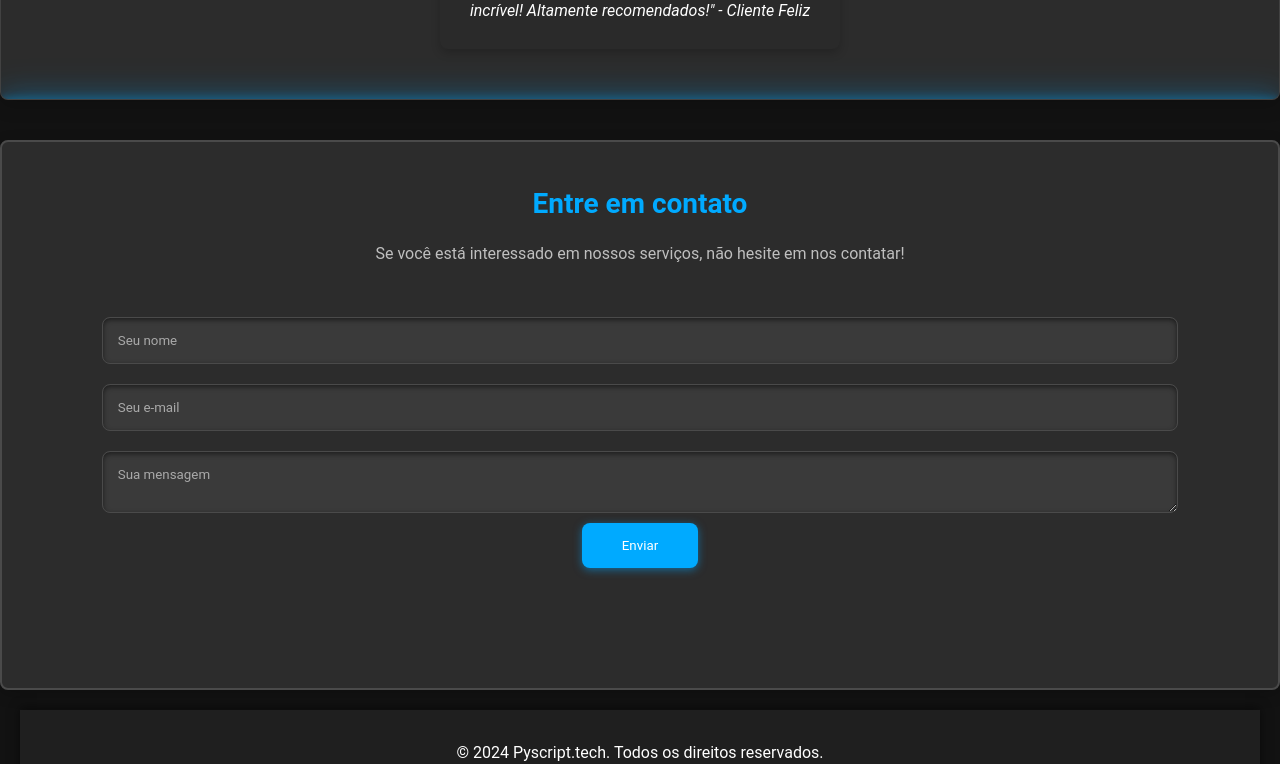
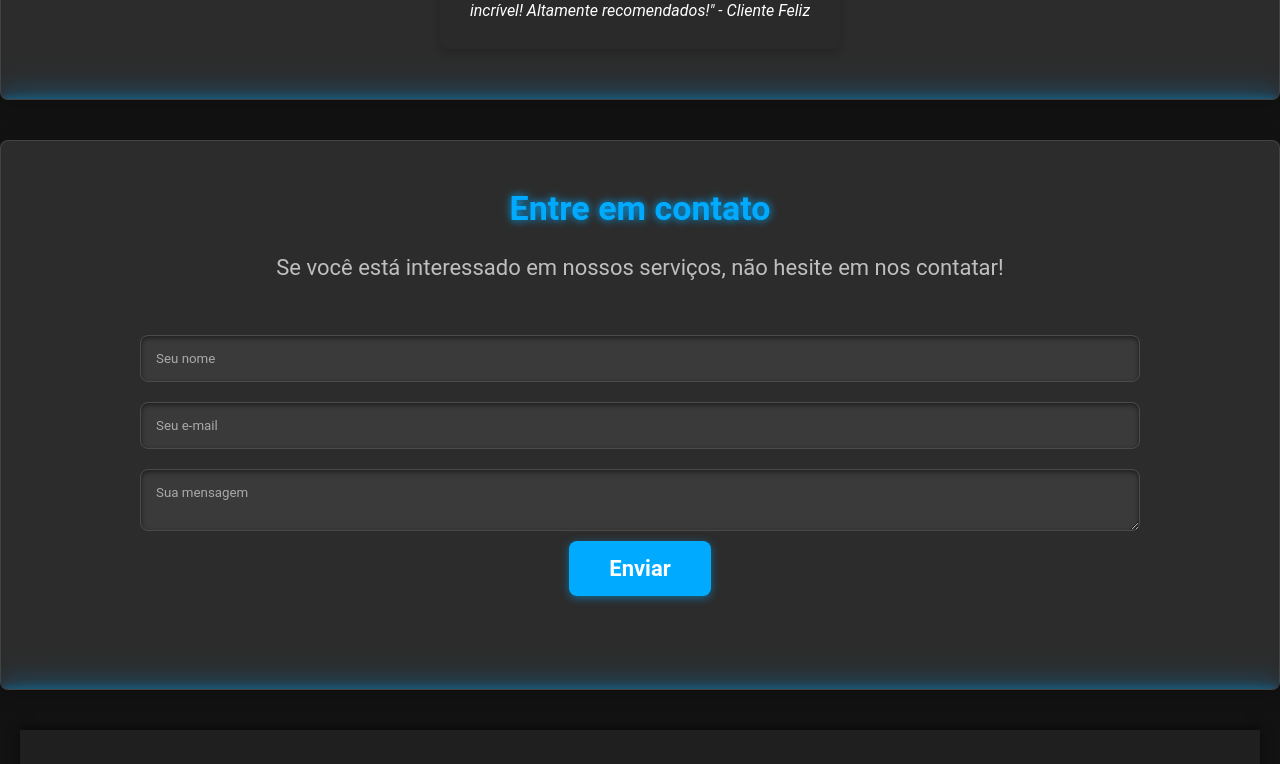
Before and after one commit to LeonardoRFragoso/PyScriptTech_Django_React, a React (Create React App) app: page / in a window 1280 px wide. Shown: the part 2000-2764 px from the top of the page. Built offline with nearby package versions, Linux system fonts and the light colour scheme.

Commit message:
Ajustando ContactSection da HomePage do projeto

```diff
--- a/src/pages/HomePage/ContactSection/ContactSection.module.css
+++ b/src/pages/HomePage/ContactSection/ContactSection.module.css
@@ -12,23 +12,46 @@
   --color-shadow: rgba(0, 0, 0, 0.2);
   --color-shadow-hover: rgba(0, 0, 0, 0.4);
   --shadow-btn: rgba(0, 168, 255, 0.5);
-  --shadow-btn-hover: rgba(0, 168, 255, 0.5);
+  --shadow-btn-hover: rgba(0, 168, 255, 0.8);
   --spacing-small: 10px;
   --spacing-medium: 15px;
   --spacing-large: 40px;
   --transition-fast: 0.3s;
   --border-radius: 8px;
+  --neon-border-color: rgba(0, 168, 255, 0.8);
 }
 
+/* Section de Contato */
 .contactSection {
-  margin-top: var(--spacing-large);
+  margin: var(--spacing-large) auto;
   text-align: center;
   background: var(--color-bg-section);
-  padding: var(--spacing-large);
+  padding: var(--spacing-large) var(--spacing-medium);
   border-radius: var(--border-radius);
-  border: 2px solid var(--color-border);
-  box-shadow: 0 4px 15px var(--color-shadow);
+  max-width: 2200px;
+  /* Ajuste da largura máxima */
+  box-shadow: 0 4px 20px var(--color-shadow);
+  position: relative;
+  overflow: hidden;
   transition: transform var(--transition-fast), box-shadow var(--transition-fast);
+}
+
+/* Efeito neon na borda inferior */
+.contactSection:before {
+  content: '';
+  position: absolute;
+  bottom: -5px;
+  left: 0;
+  width: 100%;
+  height: 4px;
+  background-color: var(--neon-border-color);
+  box-shadow: 0 0 10px var(--neon-border-color), 0 0 25px var(--neon-border-color), 0 0 35px var(--neon-border-color);
+  border-radius: 5px;
+  transition: box-shadow 0.3s ease;
+}
+
+.contactSection:hover:before {
+  box-shadow: 0 0 20px var(--neon-border-color), 0 0 40px var(--neon-border-color), 0 0 60px var(--neon-border-color);
 }
 
 .contactSection:hover {
@@ -36,20 +59,22 @@
   box-shadow: 0 6px 25px var(--color-shadow-hover);
 }
 
+/* Título e descrição */
 .contactSection h2 {
   margin-bottom: var(--spacing-medium);
-  font-size: 28px;
+  font-size: 34px;
   color: var(--color-text-primary);
+  text-shadow: 0px 0px 8px var(--color-text-primary);
 }
 
 .contactSection p {
   color: var(--color-text-secondary);
-  font-size: 16px;
+  font-size: 22px;
   text-align: center;
 }
 
-/* Estilos do formulário */
-.contactSection .contactForm {
+/* Formulário */
+.contactForm {
   display: flex;
   flex-direction: column;
   align-items: center;
@@ -57,9 +82,11 @@
   width: 100%;
 }
 
-.contactSection .contactForm input,
-.contactSection .contactForm textarea {
+.contactForm input,
+.contactForm textarea {
   width: 90%;
+  max-width: 1000px;
+  /* Garantir responsividade */
   padding: var(--spacing-medium);
   margin: var(--spacing-small) 0;
   border: 1px solid var(--color-border);
@@ -70,21 +97,23 @@
   transition: background-color var(--transition-fast), box-shadow var(--transition-fast);
 }
 
-.contactSection .contactForm input::placeholder,
-.contactSection .contactForm textarea::placeholder {
+.contactForm input::placeholder,
+.contactForm textarea::placeholder {
   color: var(--color-placeholder);
 }
 
-.contactSection .contactForm input:focus,
-.contactSection .contactForm textarea:focus {
+.contactForm input:focus,
+.contactForm textarea:focus {
   background-color: var(--color-input-bg-focus);
   box-shadow: 0 0 10px rgba(0, 168, 255, 0.6);
   outline: none;
 }
 
-/* Estilo do botão */
-.contactSection .contactForm button {
+/* Botão */
+.contactForm button {
   width: auto;
+  font-size: 22px;
+  font-weight: bold;
   background-color: var(--color-btn-bg);
   color: var(--color-btn-text);
   padding: var(--spacing-medium) var(--spacing-large);
@@ -95,8 +124,17 @@
   transition: background-color var(--transition-fast), transform var(--transition-fast), box-shadow var(--transition-fast);
 }
 
-.contactSection .contactForm button:hover {
+.contactForm button:hover {
   background-color: var(--color-btn-hover-bg);
   transform: scale(1.05);
   box-shadow: 0 4px 20px var(--shadow-btn-hover);
 }
+
+/* Responsividade */
+@media (max-width: 768px) {
+
+  .contactForm input,
+  .contactForm textarea {
+    width: 100%;
+  }
+}
--- a/src/pages/HomePage/InfoSection/IntroSection.module.css
+++ b/src/pages/HomePage/InfoSection/IntroSection.module.css
@@ -89,7 +89,8 @@
   border: none;
   border-radius: var(--border-radius);
   cursor: pointer;
-  font-size: 18px;
+  font-size: 22px;
+  font-weight: bold;
   transition: background-color var(--transition-fast), transform var(--transition-fast), box-shadow var(--transition-fast);
   box-shadow: 0 2px 8px var(--shadow-btn);
 }
--- a/src/pages/HomePage/ServiceSection/ServicesSection.module.css
+++ b/src/pages/HomePage/ServiceSection/ServicesSection.module.css
@@ -13,6 +13,7 @@
   --spacing-large: 40px;
   --border-radius: 10px;
   --neon-border-color: rgba(0, 168, 255, 0.8);
+  /* Mesma cor da borda inferior da seção de contato */
 }
 
 /* Section de Serviços */
@@ -32,7 +33,7 @@
   align-items: center;
 }
 
-/* Borda inferior neon */
+/* Borda inferior neon com a cor ajustada */
 .servicesSection:before {
   content: '';
   position: absolute;
@@ -41,6 +42,7 @@
   width: 100%;
   height: 6px;
   background-color: var(--neon-border-color);
+  /* Usando a cor neon da seção de contato */
   box-shadow: 0 0 15px var(--neon-border-color), 0 0 40px var(--neon-border-color), 0 0 60px var(--neon-border-color);
   border-radius: 5px;
   transition: box-shadow 0.3s ease;
@@ -162,7 +164,8 @@
   border: none;
   border-radius: var(--border-radius);
   cursor: pointer;
-  font-size: 16px;
+  font-size: 22px;
+  font-weight: bold;
   transition: background-color var(--transition-fast), transform var(--transition-fast), box-shadow var(--transition-fast);
   box-shadow: 0 2px 10px var(--shadow-btn), 0 0 20px rgba(0, 168, 255, 0.5);
   margin-top: var(--spacing-small);
--- a/src/pages/HomePage/TestimonialsSection/TestimonialsSection.js
+++ b/src/pages/HomePage/TestimonialsSection/TestimonialsSection.js
@@ -7,21 +7,24 @@ import avatar3 from '../../../assets/img/avatar3.jpg'; // Caminho para a imagem
 
 const TestimonialsSection = () => {
   return (
-    <section className={styles.testimonialsSection}>
-      <h2 className={styles.testimonialsTitle}>O que nossos clientes dizem</h2> {/* Aplicando a classe CSS correta */}
+    <section className={`${styles.testimonialsSection} ${styles.sectionWithNeonBorder}`}>
+      <h2 className={styles.testimonialsTitle}>O que nossos clientes dizem</h2> {/* Título da seção com classe CSS correta */}
       <div className={styles.testimonialsContainer}>
+        {/* Testimonial 1 */}
         <div className={styles.testimonialItem}>
           <img src={avatar1} alt="Cliente 1" className={styles.testimonialAvatar} />
           <blockquote>
             "A Pyscript.tech transformou nossa presença online! O site ficou incrível!" - Cliente Satisfeito
           </blockquote>
         </div>
+        {/* Testimonial 2 */}
         <div className={styles.testimonialItem}>
           <img src={avatar2} alt="Cliente 2" className={styles.testimonialAvatar} />
           <blockquote>
             "Os bots criados pela Pyscript.tech otimizaram nossos processos internos, uma verdadeira revolução!" - Outro Cliente
           </blockquote>
         </div>
+        {/* Testimonial 3 */}
         <div className={styles.testimonialItem}>
           <img src={avatar3} alt="Cliente 3" className={styles.testimonialAvatar} />
           <blockquote>
--- a/src/pages/HomePage/TestimonialsSection/TestimonialsSection.module.css
+++ b/src/pages/HomePage/TestimonialsSection/TestimonialsSection.module.css
@@ -3,15 +3,43 @@
   --color-bg-testimonial: #2a2a2a;
   --color-text-title: #00aaff;
   --color-text-testimonial: #fff;
-  --color-avatar-hover: #00aaff;
+  --color-btn-bg: #00aaff;
+  --color-btn-hover-bg: #4ca1af;
   --color-shadow: rgba(0, 0, 0, 0.5);
   --color-shadow-hover: rgba(0, 0, 0, 0.7);
+  --shadow-btn: rgba(0, 168, 255, 0.5);
+  --shadow-btn-hover: rgba(0, 168, 255, 0.8);
   --spacing-small: 10px;
   --spacing-medium: 20px;
   --spacing-large: 40px;
   --transition-fast: 0.3s;
   --border-radius: 10px;
-  --neon-border-color: rgba(0, 168, 255, 0.8);
+  --neon-border-color: rgba(0, 168, 255, 0.6);
+  /* Brilho suavizado */
+}
+
+/* Classe unificada para a borda neon */
+.sectionWithNeonBorder {
+  position: relative;
+  overflow: hidden;
+}
+
+.sectionWithNeonBorder:before {
+  content: '';
+  position: absolute;
+  bottom: -5px;
+  left: 0;
+  width: 100%;
+  height: 4px;
+  /* Espessura da borda */
+  background-color: var(--neon-border-color);
+  box-shadow: 0 0 10px var(--neon-border-color), 0 0 25px var(--neon-border-color), 0 0 35px var(--neon-border-color);
+  border-radius: 5px;
+  transition: box-shadow 0.3s ease;
+}
+
+.sectionWithNeonBorder:hover:before {
+  box-shadow: 0 0 20px var(--neon-border-color), 0 0 40px var(--neon-border-color), 0 0 60px var(--neon-border-color);
 }
 
 /* Section de Depoimentos */
@@ -25,32 +53,14 @@
   box-shadow: 0 4px 20px var(--color-shadow);
   transition: transform var(--transition-fast), box-shadow var(--transition-fast);
   position: relative;
-  overflow: hidden;
 }
 
-/* Efeito neon na borda inferior */
-.testimonialsSection:before {
-  content: '';
-  position: absolute;
-  bottom: -5px;
-  left: 0;
-  width: 100%;
-  height: 4px;
-  background-color: var(--neon-border-color);
-  box-shadow: 0 0 10px var(--neon-border-color), 0 0 25px var(--neon-border-color), 0 0 35px var(--neon-border-color);
-  border-radius: 5px;
-  transition: box-shadow 0.3s ease;
+/* Adicionando a classe de borda neon */
+.testimonialsSection.sectionWithNeonBorder {
+  /* Já herda o estilo de borda neon da classe unificada */
 }
 
-.testimonialsSection:hover:before {
-  box-shadow: 0 0 20px var(--neon-border-color), 0 0 40px var(--neon-border-color), 0 0 60px var(--neon-border-color);
-}
-
-.testimonialsSection:hover {
-  transform: scale(1.02);
-  box-shadow: 0 6px 30px var(--color-shadow-hover);
-}
-
+/* Título com efeito neon */
 .testimonialsTitle {
   margin-bottom: var(--spacing-medium);
   font-size: 28px;
@@ -58,6 +68,7 @@
   text-shadow: 0px 0px 8px var(--color-text-title);
 }
 
+/* Container de Depoimentos */
 .testimonialsContainer {
   margin-top: var(--spacing-medium);
   display: flex;
@@ -66,7 +77,7 @@
   flex-wrap: wrap;
 }
 
-/* Itens dos Depoimentos */
+/* Itens de Depoimentos */
 .testimonialItem {
   margin: var(--spacing-small);
   max-width: 400px;
@@ -84,7 +95,7 @@
   box-shadow: 0 6px 20px var(--color-shadow-hover);
 }
 
-/* Avatar com efeito de hover */
+/* Avatar com efeito hover */
 .testimonialAvatar {
   border-radius: 50%;
   width: 180px;
@@ -106,6 +117,27 @@ blockquote {
   margin: var(--spacing-small) 0;
 }
 
+/* Botão "Saiba Mais" com efeito neon */
+.ctaButton {
+  background-color: var(--color-btn-bg);
+  color: var(--color-text-btn);
+  padding: var(--spacing-small) var(--spacing-medium);
+  border: none;
+  border-radius: var(--border-radius);
+  cursor: pointer;
+  font-size: 22px;
+  font-weight: bold;
+  transition: background-color var(--transition-fast), transform var(--transition-fast), box-shadow var(--transition-fast);
+  box-shadow: 0 2px 10px var(--shadow-btn), 0 0 20px rgba(0, 168, 255, 0.5);
+  margin-top: var(--spacing-small);
+}
+
+.ctaButton:hover {
+  background-color: var(--color-btn-hover-bg);
+  transform: scale(1.05);
+  box-shadow: 0 4px 20px var(--shadow-btn-hover), 0 0 40px rgba(0, 168, 255, 0.8);
+}
+
 /* Responsividade */
 @media (max-width: 768px) {
   .testimonialsContainer {
```
